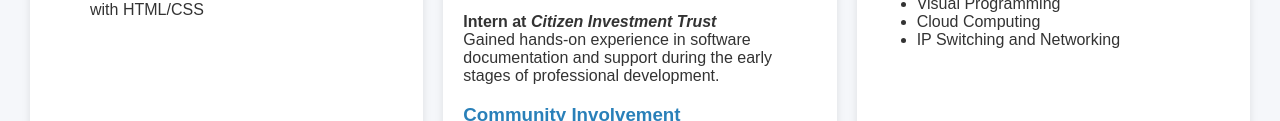
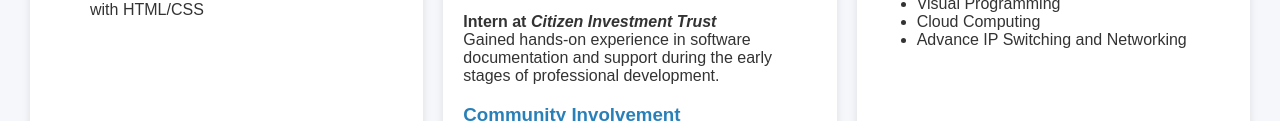
Before and after one commit to me-sajal/Portfolio, a plain HTML site: page index.html in a window 1280 px wide. Shown: the part 648-769 px from the top of the page. Drawn offline with Linux system fonts and the light colour scheme.

Commit message:
update course name

```diff
--- a/index.html
+++ b/index.html
@@ -87,7 +87,7 @@
         <li>Distributed DBMS</li>
         <li>Visual Programming</li>
         <li>Cloud Computing</li>
-        <li>IP Switching and Networking</li>
+        <li>Advance IP Switching and Networking</li>
       </ul>
     </div>
   </section>
```
